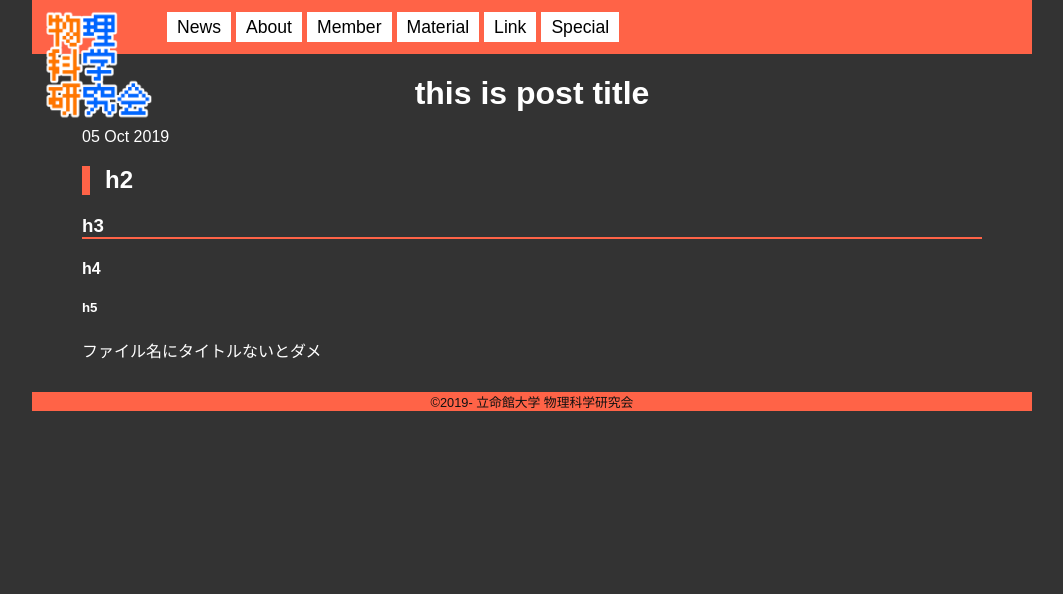
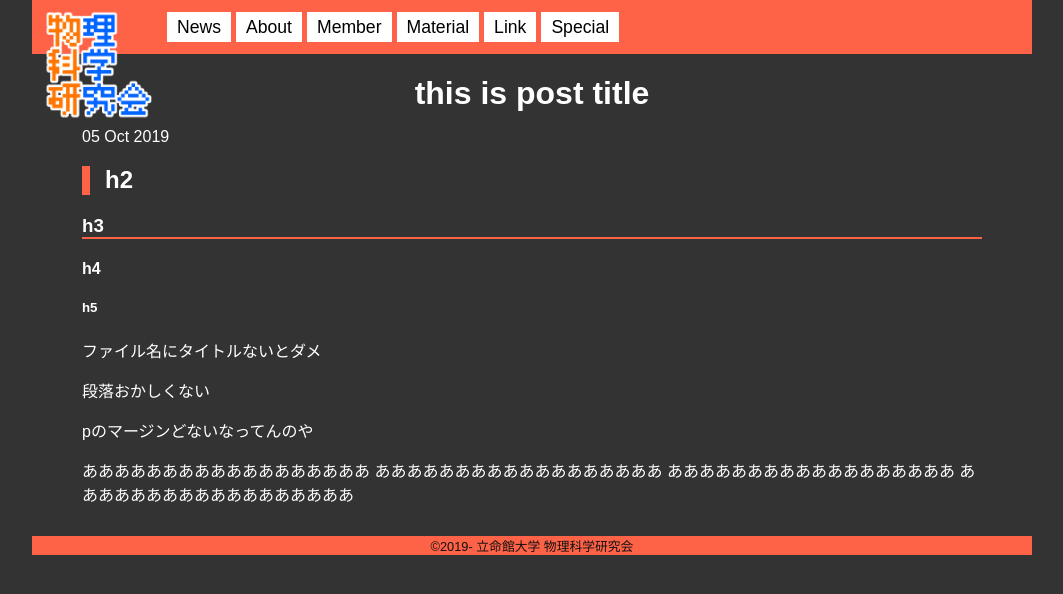
Before and after one commit to vuccaken/vuccaken.github.io, a Jekyll site: the page built from _posts/2019-10-05-fileName.md, in a window 1280 px wide. Shown: the top 594 px of the page, without its empty margins (108-1171 px from the left). Built offline with Jekyll 4.4.1, drawn with Linux system fonts in a browser that asks for light colours.

Commit message:
Update 2019-10-05-fileName.md

```diff
--- a/_posts/2019-10-05-fileName.md
+++ b/_posts/2019-10-05-fileName.md
@@ -8,3 +8,12 @@ title: this is post title
 ##### h5
 
 ファイル名にタイトルないとダメ
+
+段落おかしくない
+
+pのマージンどないなってんのや
+
+ああああああああああああああああああ
+ああああああああああああああああああ
+ああああああああああああああああああ
+ああああああああああああああああああ
```
